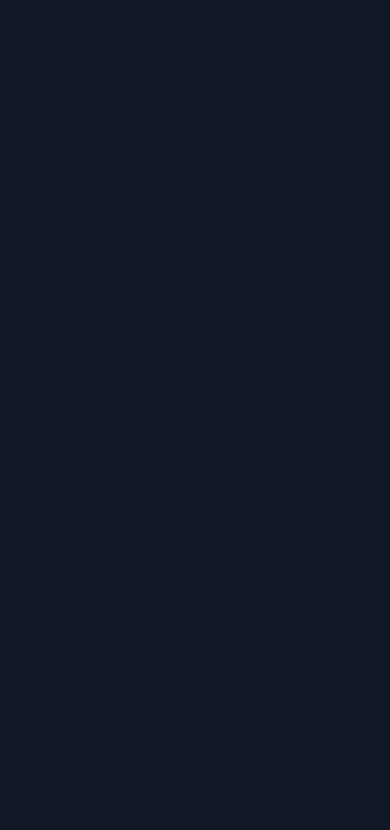
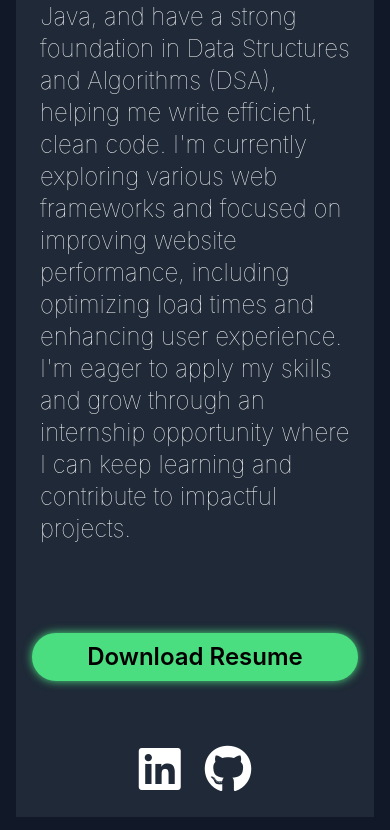
Before and after one commit to Kush-012/kush, a React (Create React App) app: page / in a window 390 px wide. Shown: the part 1167-1997 px from the top of the page. Built offline with nearby package versions, Linux system fonts and the light colour scheme.

Commit message:
Updated portfolio with latest changes

```diff
--- a/src/components/about.js
+++ b/src/components/about.js
@@ -4,13 +4,34 @@ import { useInView } from "react-intersection-observer";
 
 function About() {
   const [shouldAnimate, setShouldAnimate] = useState(false);
+  const [isMobile, setIsMobile] = useState(false);
   const prevScrollY = useRef(0);
+
+  // Mobile-optimized intersection observer
+  const [titleRef, titleInView] = useInView({
+    triggerOnce: true,
+    threshold: 0.1,
+  });
+
   const [boxRef, boxInView] = useInView({
-    triggerOnce: false,
-    threshold: 0.5,
+    triggerOnce: isMobile,
+    threshold: isMobile ? 0.1 : 0.5,
   });
 
   useEffect(() => {
+    const checkMobile = () => {
+      setIsMobile(window.innerWidth < 768);
+    };
+
+    checkMobile();
+    window.addEventListener('resize', checkMobile);
+
+    return () => window.removeEventListener('resize', checkMobile);
+  }, []);
+
+  useEffect(() => {
+    if (isMobile) return; // Skip scroll logic on mobile
+
     const handleScroll = () => {
       const currentScrollY = window.scrollY;
 
@@ -28,33 +49,42 @@ function About() {
 
     window.addEventListener('scroll', handleScroll, { passive: true });
     return () => window.removeEventListener('scroll', handleScroll);
-  }, [boxInView]);
+  }, [boxInView, isMobile]);
 
   return (
     <div id="about" className="px-4 pt-10 sm:px-0">
       <motion.p
+        ref={isMobile ? titleRef : undefined}
         className="text-4xl font-bold text-center text-green-400 mt-44 sm:mt-10"
-        initial={{ y: 100, opacity: 0 }}
+        initial={{ y: isMobile ? 50 : 100, opacity: 0 }}
         animate={
-          shouldAnimate && boxInView
-            ? { y: 0, opacity: 1 }
-            : { y: shouldAnimate ? 0 : 100, opacity: shouldAnimate ? 1 : 0 }
+          isMobile
+            ? (titleInView ? { y: 0, opacity: 1 } : { y: 50, opacity: 0 })
+            : (shouldAnimate && boxInView
+                ? { y: 0, opacity: 1 }
+                : { y: shouldAnimate ? 0 : 100, opacity: shouldAnimate ? 1 : 0 })
         }
-        transition={{ duration: 0.5 }}
+        transition={{ duration: isMobile ? 0.6 : 0.5, ease: "easeOut" }}
       >
         About Me
       </motion.p>
 
       <motion.div
         ref={boxRef}
-        className="p-4 py-6 m-4 mb-40 bg-gray-800 mx-auto max-w-5xl hover:shadow-[0_10px_20px_rgba(74,222,128,0.4)]"
-        initial={{ scale: 0.8, opacity: 0 }}
+        className="p-4 py-6 m-4 mb-40 bg-gray-800 mx-auto max-w-5xl hover:shadow-[0_10px_20px_rgba(74,222,128,0.4)] transition-shadow duration-300"
+        initial={{ scale: isMobile ? 1 : 0.8, y: isMobile ? 50 : 0, opacity: 0 }}
         animate={
-          shouldAnimate && boxInView
-            ? { scale: 1, opacity: 1 }
-            : { scale: shouldAnimate ? 1 : 0.8, opacity: shouldAnimate ? 1 : 0 }
+          isMobile
+            ? (boxInView ? { y: 0, opacity: 1 } : { y: 50, opacity: 0 })
+            : (shouldAnimate && boxInView
+                ? { scale: 1, opacity: 1 }
+                : { scale: shouldAnimate ? 1 : 0.8, opacity: shouldAnimate ? 1 : 0 })
         }
-        transition={{ duration: 0.3, ease: "easeOut" }}
+        transition={{
+          duration: isMobile ? 0.8 : 0.3,
+          ease: "easeOut",
+          delay: isMobile ? 0.2 : 0
+        }}
       >
         <p className="p-2 text-2xl font-thin text-white">
           I'm a Full Stack Web Developer with a passion for building
@@ -72,15 +102,17 @@ function About() {
 
         <div className="flex flex-col justify-center gap-16 mt-20 sm:flex-row">
           <button className="bg-green-400 text-black font-semibold px-6 py-2 rounded-full shadow-[0_0_10px_#4ade80] hover:shadow-[0_0_20px_#4ade80] transition duration-300 hover:bg-white text-2xl">
-            <a href="https://drive.google.com/file/d/1TQnuUGpQq851DvUSkM4_H0iKBCYNE7dx/view?usp=sharing"> Download Resume </a>
+            <a href="https://drive.google.com/file/d/1TQnuUGpQq851DvUSkM4_H0iKBCYNE7dx/view?usp=sharing">
+              Download Resume
+            </a>
           </button>
 
           <p className="text-center">
             <a href="https://www.linkedin.com/in/kushm1/">
-              <i className="px-3 text-5xl text-white cursor-pointer fa-brands fa-linkedin hover:scale-110 hover:text-green-400"></i>
+              <i className="px-3 text-5xl text-white transition-transform duration-200 cursor-pointer fa-brands fa-linkedin hover:scale-110 hover:text-green-400"></i>
             </a>
             <a href="https://www.github.com/Kush-012">
-              <i className="px-3 text-5xl text-white cursor-pointer fa-brands fa-github hover:scale-110 hover:text-green-400"></i>
+              <i className="px-3 text-5xl text-white transition-transform duration-200 cursor-pointer fa-brands fa-github hover:scale-110 hover:text-green-400"></i>
             </a>
           </p>
         </div>
```
